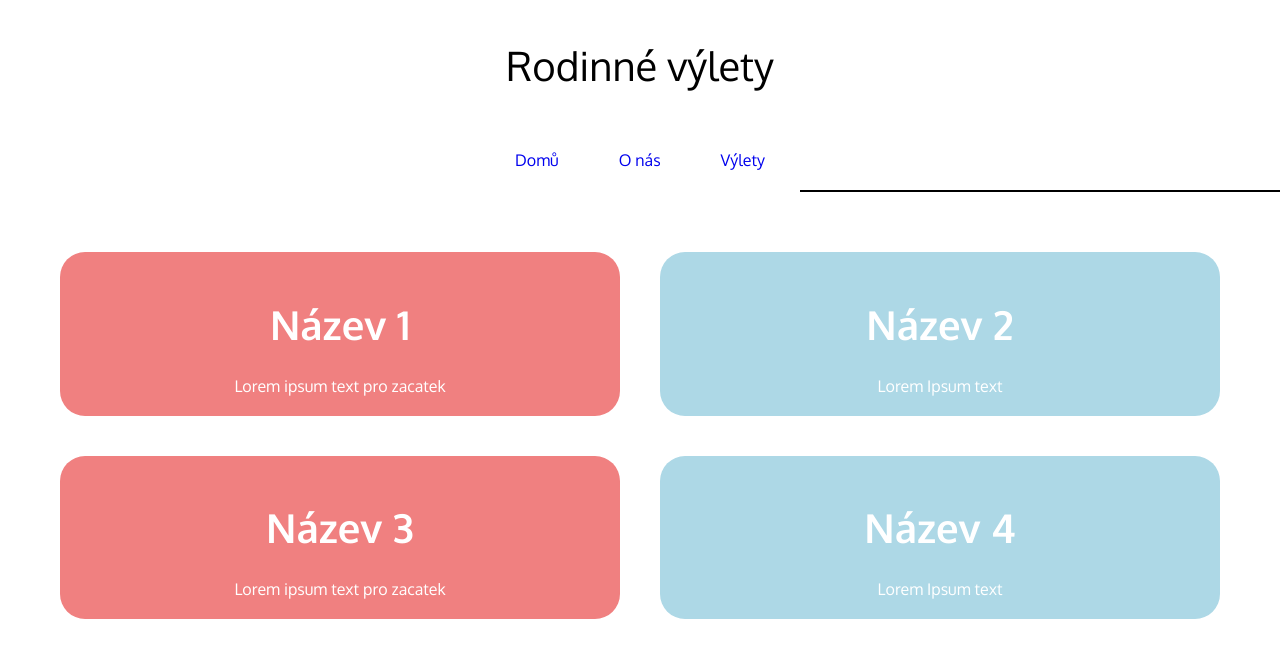
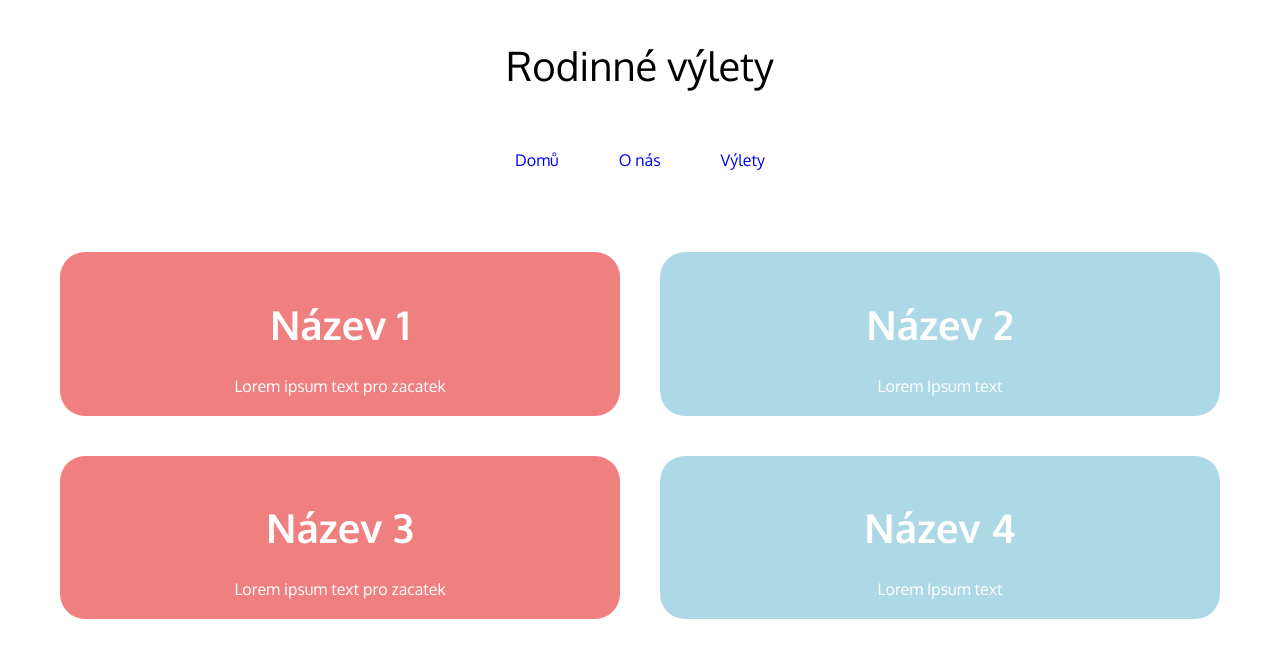
Before and after one commit to KlaraSejnova/React_projects, a React (Create React App) app in the folder trip_blog/: page /trips in a window 1280 px wide. Shown: the top 658 px of the page. Built offline with nearby package versions, Linux system fonts and the light colour scheme.

Commit message:
line under nav styling

```diff
--- a/trip_blog/src/App.css
+++ b/trip_blog/src/App.css
@@ -6,7 +6,11 @@ header {
   font-size: 40px;
 }
 .line {
-  width: 800px;
+  display: flex;
+  justify-content: center;
+  align-items: center;
+  text-align: center;
+  width: 50%;
   height: 2px;
   align-items: center;
   animation: 2s alternate slidein;
@@ -20,12 +24,12 @@ header {
 }
 @keyframes slidein {
   from {
-    margin-left: 800px;
-    width: 100%;
+    width: 0%;
+    margin-left: 10%;
   }
 
   to {
+    width: 50%;
     margin-left: 25%;
-    width: 800px;
   }
 }
--- a/trip_blog/src/Components/NavbarComponent.js
+++ b/trip_blog/src/Components/NavbarComponent.js
@@ -1,6 +1,7 @@
 import "../Style/navbar.css";
 
 import { NavLink } from "react-router-dom";
+
 function NavbarCompoment() {
   return (
     <nav>
--- a/trip_blog/src/Style/articles.css
+++ b/trip_blog/src/Style/articles.css
@@ -1,3 +1,9 @@
+@media only screen and (max-width: 600px) {
+  .trips {
+    margin-left: 20px;
+    gap: 20px;
+  }
+}
 .trips {
   display: grid;
   grid-template-columns: 1fr 1fr;
@@ -18,12 +24,7 @@
   border-radius: 25px;
   padding: 20px;
 }
-@media only screen and (max-width: 600px) {
-  .trips {
-    margin-left: 20px;
-    gap: 20px;
-  }
-}
+
 h1 {
   font-size: 40px;
   color: white;
```
